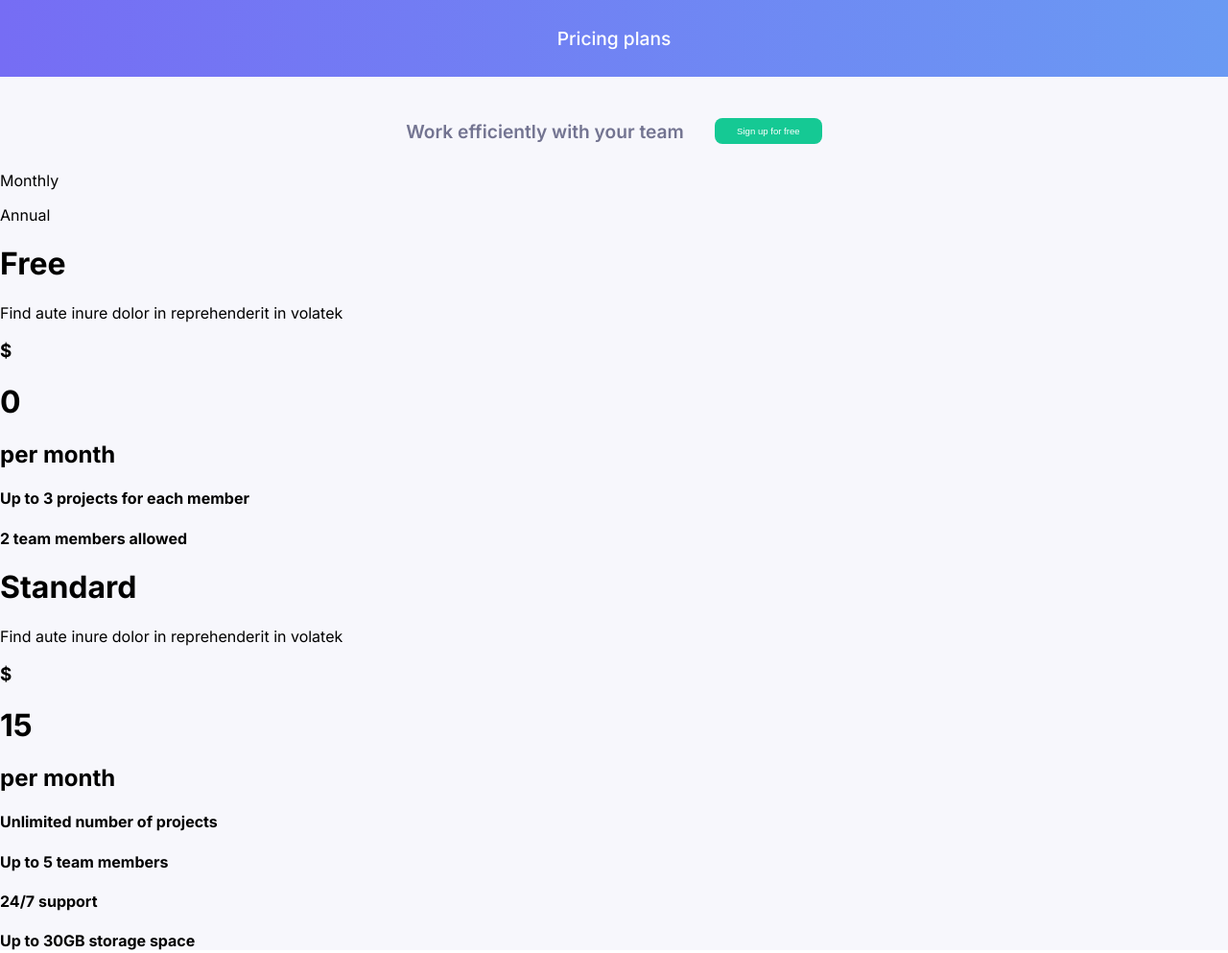
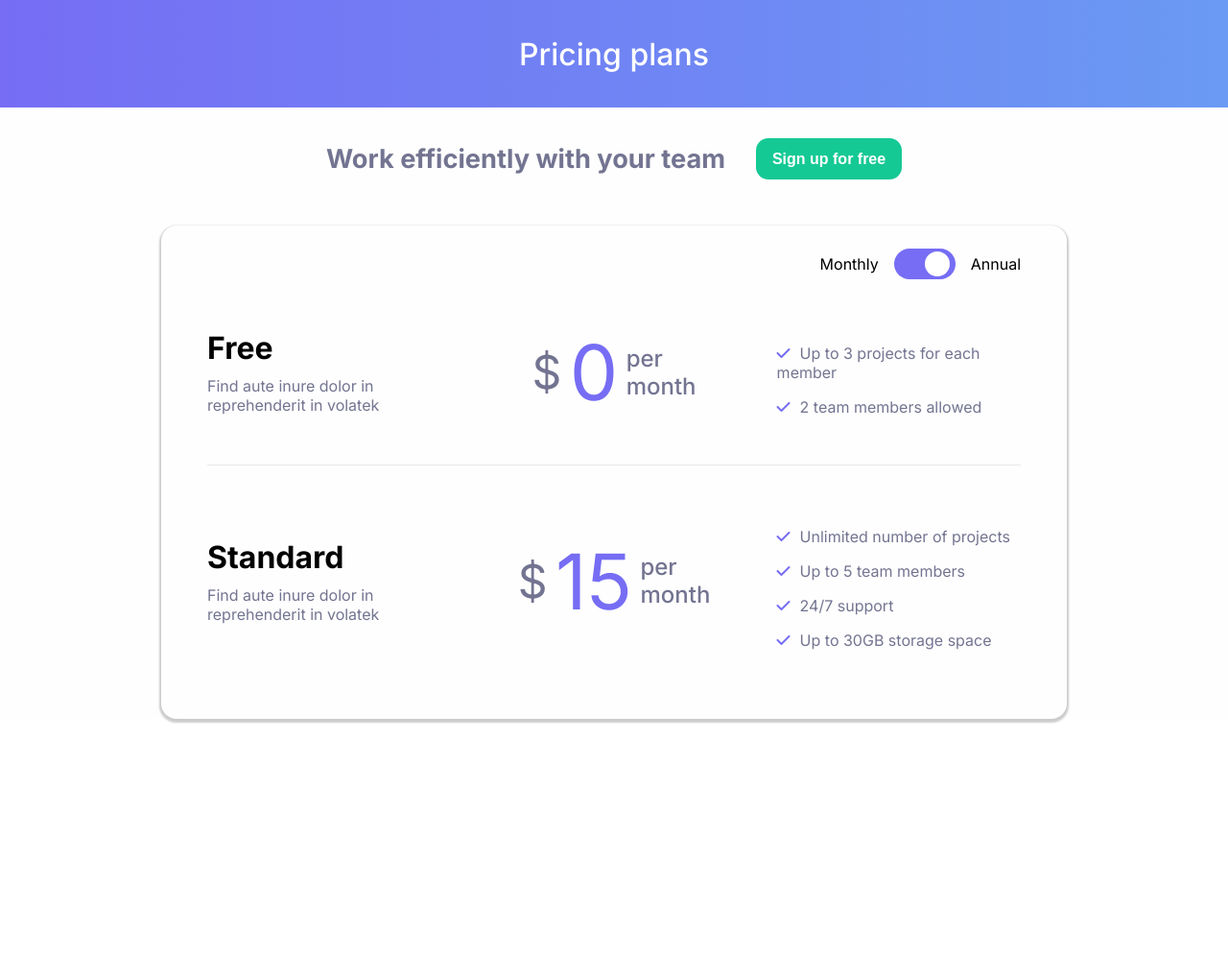
Before and after one commit to meeeww/laboratorioextra, a plain HTML site: page index.html in a window 1280 px wide. Shown: the whole page at 96% size. After the commit the page ends 800 px from the top, so only its background shows below. Drawn offline with Linux system fonts and the light colour scheme.

Commit message:
Terminado HTML y CSS, empieza JS

```diff
--- a/index.css
+++ b/index.css
@@ -5,15 +5,33 @@ body {
     font-family: 'Inter', sans-serif;
 }
 
+h1 {
+    margin: 0;
+}
+
+p {
+    margin: 0;
+}
+
+:root {
+    --color_principal: #766df4;
+    --color_secundario: #737491;
+    --color_boton: #15c994;
+    --background_color_1: #fefefe;
+    --backgroud_color_2: #37384e;
+    --gradiente_1: #766df4;
+    --gradiente_2: #6a9af3;
+}
+
 .main {
-    background-color: #f7f7fc;
+    background-color: var(--background_color_1);
 }
 
 .pricing {
-    background: rgb(118, 109, 244);
-    background: linear-gradient(90deg, rgba(118, 109, 244, 1) 0%, rgba(106, 154, 243, 1) 100%);
+    background: var(--gradiente_1);
+    background: linear-gradient(90deg, var(--gradiente_1) 0%, var(--gradiente_2) 100%);
     width: 100%;
-    height: 5rem;
+    height: 7rem;
     display: flex;
     justify-content: center;
     align-items: center;
@@ -22,7 +40,7 @@ body {
 .pricing h1 {
     color: #ffffff;
     font-weight: 500;
-    font-size: larger;
+    font-size: 2rem;
 }
 
 .titulo {
@@ -33,19 +51,165 @@ body {
 }
 
 .titulo h1 {
-    color: #737491;
-    font-weight: 600;
-    font-size: larger;
+    color: var(--color_secundario);
+    font-weight: 700;
+    font-size: 1.7rem;
 }
 
 .titulo button {
-    background-color: #15c994;
+    background-color: var(--color_boton);
     color: #ffffff;
     border-color: transparent;
-    border-radius: 0.5rem;
-    height: 1.7rem;
-    width: 7rem;
+    border-radius: 0.8rem;
+    height: 2.7rem;
+    width: 9.5rem;
     margin-left: 2rem;
-    font-weight: 100;
-    font-size: 0.6rem;
+    font-weight: 600;
+    font-size: 1rem;
 }
+
+.caja {
+    display: flex;
+    flex-direction: column;
+    background-color: var(--background_color_1);
+    box-shadow: 0px 2px 2px 2px rgba(0, 0, 0, 0.2);
+    border-radius: 1rem;
+    margin-inline: 10.5rem;
+    margin-block: 3rem;
+    padding-block: 1.5rem;
+}
+
+.monthlyannual {
+    display: flex;
+    justify-content: flex-end;
+    align-items: center;
+    margin-right: 3rem;
+}
+
+.opcion {
+    margin-inline: 3rem;
+    display: flex;
+    justify-content: space-between;
+    align-items: center;
+    padding-block: 3rem;
+}
+
+#separador {
+    border-top: 1px solid rgba(199, 199, 199, 0.4);
+}
+
+.izquierda {
+    display: flex;
+    flex-direction: column;
+    justify-content: center;
+    align-items: flex-start;
+    width: 30%;
+}
+
+.izquierda p {
+    margin-top: 10px;
+    color: var(--color_secundario);
+}
+
+.medio {
+    display: flex;
+    justify-content: center;
+    align-items: center;
+    width: 20%;
+    color: var(--color_secundario);
+}
+
+.derecha {
+    display: flex;
+    flex-direction: column;
+    justify-content: center;
+    align-items: flex-start;
+    width: 30%;
+    color: var(--color_secundario);
+}
+
+.derecha i {
+    padding-right: 10px;
+    color: var(--color_principal);
+}
+
+.derecha p {
+    margin-top: 1rem;
+}
+
+.precio {
+    color: var(--color_principal);
+    font-weight: 400;
+    font-size: 5rem;
+    margin-right: 5%;
+}
+
+.dolar {
+    font-weight: 400;
+    font-size: 3rem;
+    margin-right: 5%;
+}
+
+.pormes {
+    font-weight: 500;
+    font-size: 1.5rem;
+}
+
+/*switch*/
+.switchBtn {
+    position: relative;
+    display: inline-block;
+    width: 4rem;
+    height: 2rem;
+    margin-inline: 1rem;
+}
+
+.switchBtn input {
+    display: none;
+}
+
+.slide {
+    position: absolute;
+    cursor: pointer;
+    top: 0;
+    left: 0;
+    right: 0;
+    bottom: 0;
+    background-color: var(--color_principal);
+    -webkit-transition: .4s;
+    transition: .4s;
+    padding: 8px;
+    color: #fff;
+}
+
+.slide:before {
+    position: absolute;
+    content: "";
+    height: 1.62rem;
+    width: 1.62rem;
+    left: 2rem;
+    bottom: 0.2rem;
+    background-color: white;
+    -webkit-transition: .4s;
+    transition: .4s;
+}
+
+input:checked+.slide {
+    background-color: rgb(211, 211, 211);
+    padding-left: 2rem;
+}
+
+input:checked+.slide:before {
+    -webkit-transform: translateX(26px);
+    -ms-transform: translateX(26px);
+    transform: translateX(26px);
+    left: -1.2rem;
+}
+
+.slide.round {
+    border-radius: 2rem;
+}
+
+.slide.round:before {
+    border-radius: 50%;
+}
--- a/index.html
+++ b/index.html
@@ -6,6 +6,8 @@
     <meta name="viewport" content="width=device-width, initial-scale=1.0">
     <title>Document</title>
     <link rel="stylesheet" href="index.css">
+    <script src="https://kit.fontawesome.com/cfbbaa12a2.js" crossorigin="anonymous"></script>
+    <script src="index.js"></script>
 </head>
 <body>
     <div class="main">
@@ -20,6 +22,10 @@
             <div class="caja">
                 <div class="monthlyannual">
                     <p>Monthly</p>
+                    <label class="switchBtn">
+                        <input type="checkbox">
+                        <div class="slide round"></div>
+                    </label>
                     <p>Annual</p>
                 </div>
                 <div class="opcion">
@@ -28,30 +34,32 @@
                         <p>Find aute inure dolor in reprehenderit in volatek</p>
                     </div>
                     <div class="medio">
-                        <h3>$</h3>
-                        <h1>0</h1>
-                        <h2>per month</h2>
+                        <p class="dolar">$</p>
+                        <div class="precio">
+                            <p>0</p>
+                        </div>
+                        <p class="pormes">per month</p>
                     </div>
                     <div class="derecha">
-                        <h4>Up to 3 projects for each member</h4>
-                        <h4>2 team members allowed</h4>
+                        <p><i class="fa-solid fa-check"></i>Up to 3 projects for each member</p>
+                        <p><i class="fa-solid fa-check"></i>2 team members allowed</p>
                     </div>
                 </div>
-                <div class="opcion">
+                <div class="opcion" id="separador">
                     <div class="izquierda">
                         <h1>Standard</h1>
                         <p>Find aute inure dolor in reprehenderit in volatek</p>
                     </div>
                     <div class="medio">
-                        <h3>$</h3>
-                        <h1>15</h1>
-                        <h2>per month</h2>
+                        <p class="dolar">$</p>
+                        <p class="precio">15</p>
+                        <p class="pormes">per month</p>
                     </div>
                     <div class="derecha">
-                        <h4>Unlimited number of projects</h4>
-                        <h4>Up to 5 team members</h4>
-                        <h4>24/7 support</h4>
-                        <h4>Up to 30GB storage space</h4>
+                        <p><i class="fa-solid fa-check"></i>Unlimited number of projects</p>
+                        <p><i class="fa-solid fa-check"></i>Up to 5 team members</p>
+                        <p><i class="fa-solid fa-check"></i>24/7 support</p>
+                        <p><i class="fa-solid fa-check"></i>Up to 30GB storage space</p>
                     </div>
                 </div>
             </div>
--- /dev/null
+++ b/index.js
@@ -0,0 +1,28 @@
+console.log("hola omar")
+
+const precios = [
+    {
+        titulo: "Free",
+        descripcion: "Find aute inure dolor in reprehenderit in volatek",
+        divisa: "$",
+        precio: 0,
+        features: {
+            uno: "Up to 3 projects for each member",
+            dos: "2 team members allowed"
+        }
+    },
+    {
+        titulo: "Standard",
+        descripcion: "Find aute inure dolor in reprehenderit in volatek",
+        divisa: "$",
+        precio: 15,
+        features: {
+            uno: "Unlimited number of projects",
+            dos: "Up to 5 team members",
+            tres: "24/7 support",
+            cuatro: "Up to 30GB storage space"
+        }
+    }
+]
+
+console.log(precios[0])
```
